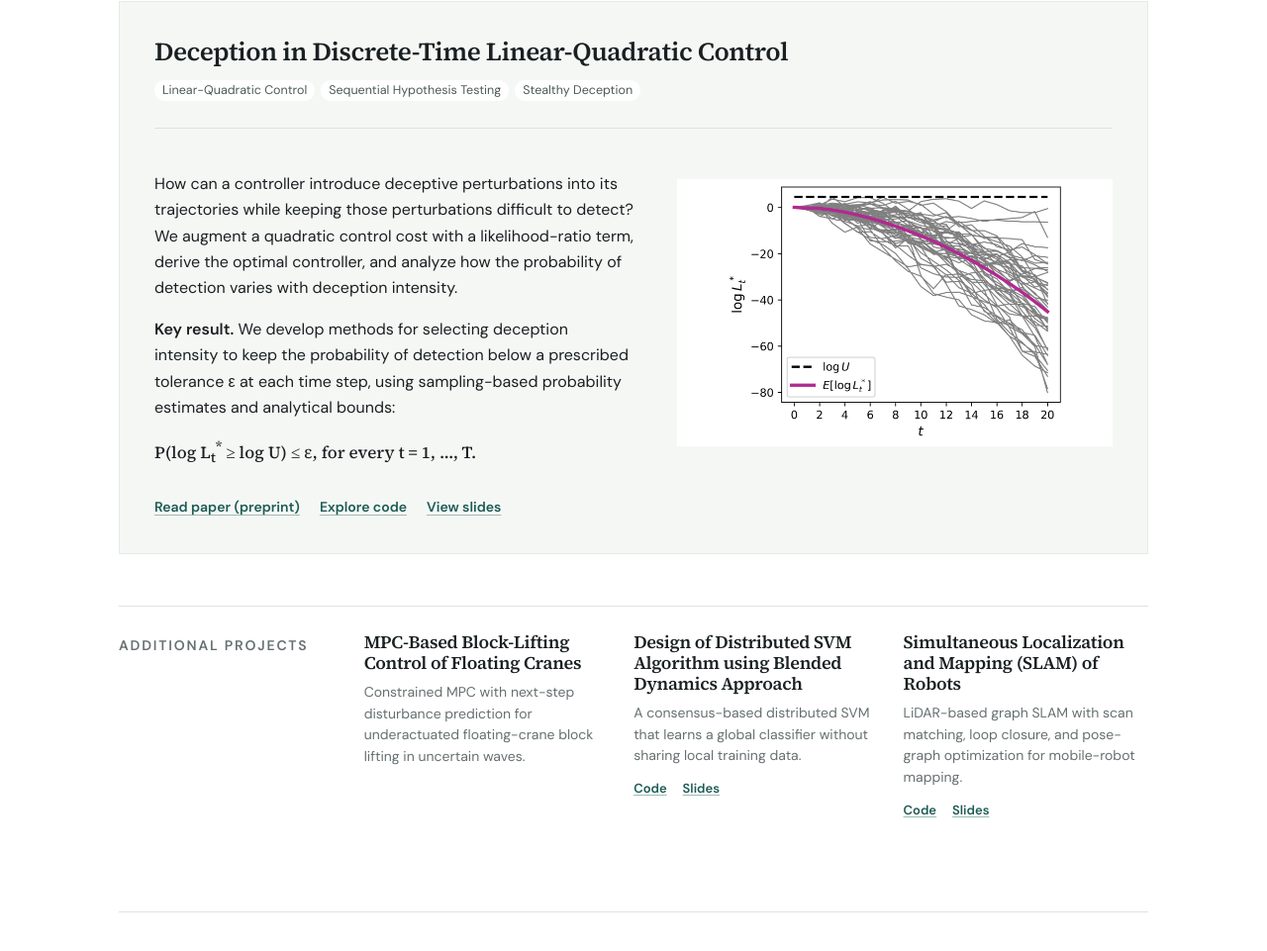
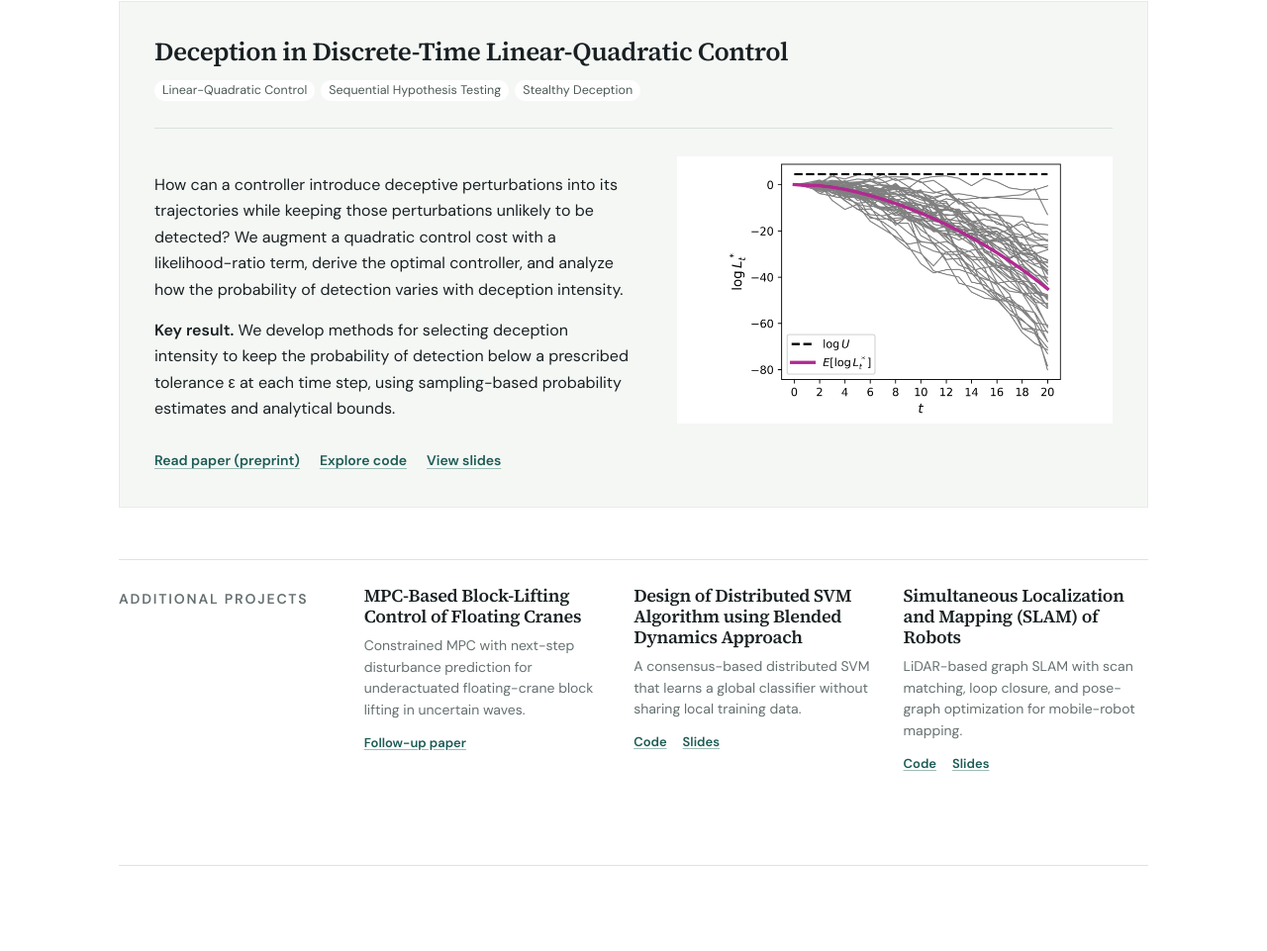
Before and after one commit to yerinkim-yk/yerinkim-yk.github.io, a plain HTML site: page index.html in a window 1280 px wide. Shown: the part 1748-2709 px from the top of the page at 99% size. Drawn offline with Linux system fonts and the light colour scheme.

Commit message:
Home: follow-up paper link for MPC project; refine LQ description
Co-Authored-By: Claude Opus 5.5 <noreply@anthropic.com>

```diff
--- a/index.html
+++ b/index.html
@@ -88,9 +88,8 @@
             </div>
             <div class="research-card-details">
               <div class="research-card-copy">
-              <p>How can a controller introduce deceptive perturbations into its trajectories while keeping those perturbations difficult to detect? We augment a quadratic control cost with a likelihood-ratio term, derive the optimal controller, and analyze how the probability of detection varies with deception intensity.
-              </p><p><strong>Key result.</strong> We develop methods for selecting deception intensity to keep the probability of detection below a prescribed tolerance ε at each time step, using sampling-based probability estimates and analytical bounds:
-              </p><p class="research-metric">P(log L<sub>t</sub><sup>*</sup> ≥ log U) ≤ ε, for every t = 1, …, T.
+              <p>How can a controller introduce deceptive perturbations into its trajectories while keeping those perturbations unlikely to be detected? We augment a quadratic control cost with a likelihood-ratio term, derive the optimal controller, and analyze how the probability of detection varies with deception intensity.
+              </p><p><strong>Key result.</strong> We develop methods for selecting deception intensity to keep the probability of detection below a prescribed tolerance ε at each time step, using sampling-based probability estimates and analytical bounds.
               </p>
               </div>
               <figure class="research-visual">
@@ -106,6 +105,7 @@
           <article>
             <h3><a href="projects#floating-crane">MPC-Based Block-Lifting Control of Floating Cranes</a></h3>
             <p>Constrained MPC with next-step disturbance prediction for underactuated floating-crane block lifting in uncertain waves.</p>
+            <p class="project-links"><a href="https://doi.org/10.1093/jcde/qwag068" target="_blank" rel="noreferrer">Follow-up paper</a></p>
           </article>
           <article>
             <h3><a href="projects#distributed-svm">Design of Distributed SVM Algorithm using Blended Dynamics Approach</a></h3>
```
